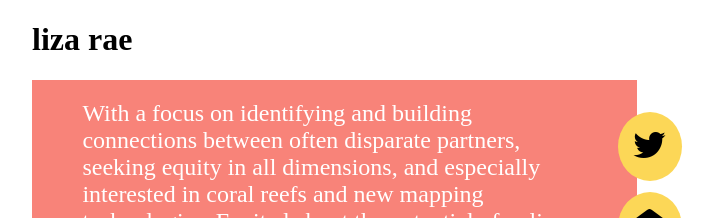
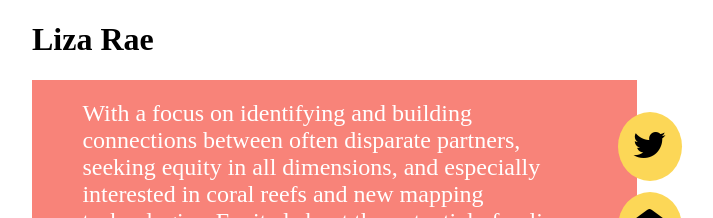
Before and after one commit to hexdump/lizarae.me, a Jekyll site: the page built from index.md, in a window 1280 px wide and 900 px high. Shown: the top 218 px of the window, without its empty margins (232-945 px from the left). Built offline with Jekyll 4.4.1, drawn with Linux system fonts in a browser that asks for light colours; some web fonts are replaced.

```diff
--- a/index.md
+++ b/index.md
@@ -1,6 +1,6 @@
 ---
 layout: index
-title: liza rae
+title: Liza Rae
 about: >-
   With a focus on identifying and building connections between often disparate partners, seeking equity in all dimensions, and especially interested in coral reefs and new mapping technologies. Excited about the potential of online learning communities.
 icon0: fab fa-twitter
```
